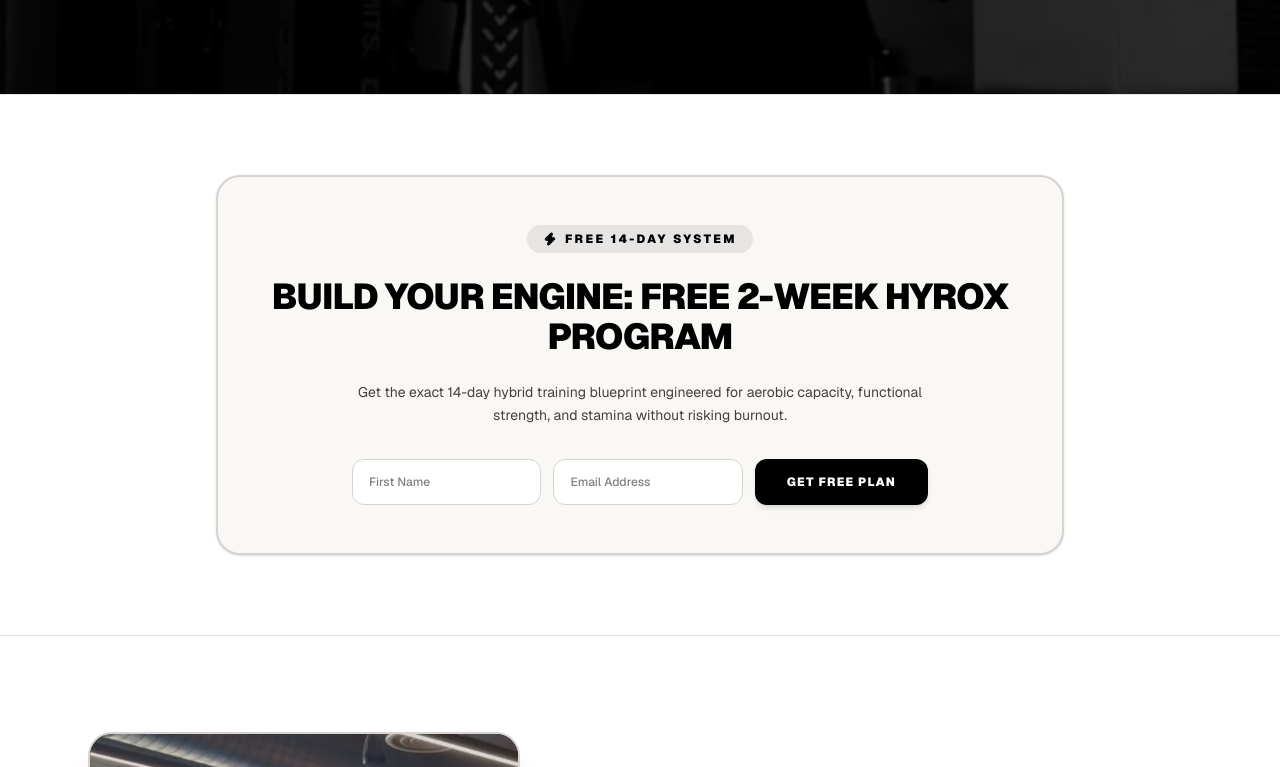
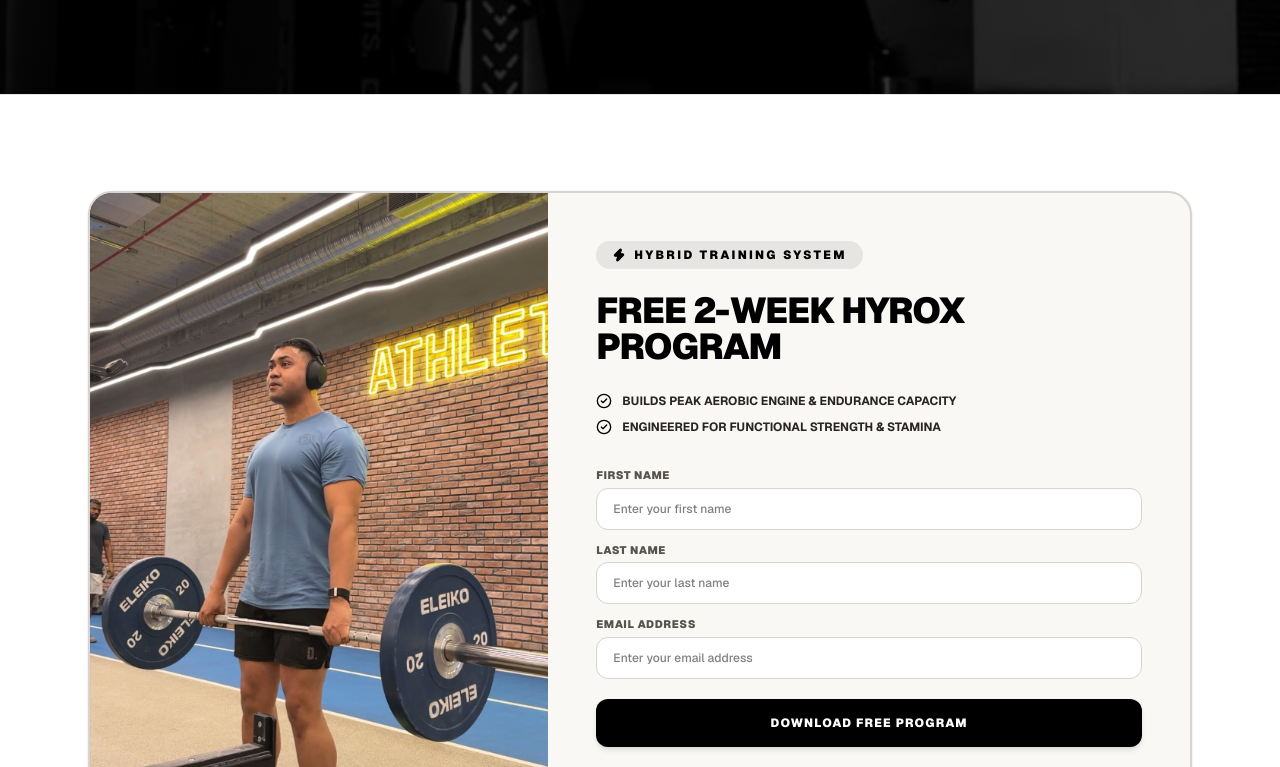
Before and after one commit to GoosainM/align365, a Next.js app: page / in a window 1280 px wide. Shown: the part 1693-2460 px from the top of the page. Built offline with nearby package versions, Linux system fonts and the light colour scheme.

Commit message:
Add photo and stacked name/email fields to HYROX lead section

```diff
--- a/src/app/page.tsx
+++ b/src/app/page.tsx
@@ -29,7 +29,8 @@ function Align365Logo() {
 }
 
 function HyroxLeadSection() {
-  const [name, setName] = useState("");
+  const [firstName, setFirstName] = useState("");
+  const [lastName, setLastName] = useState("");
   const [email, setEmail] = useState("");
   const [loading, setLoading] = useState(false);
   const router = useRouter();
@@ -44,7 +45,7 @@ function HyroxLeadSection() {
         headers: { "Content-Type": "application/json" },
         body: JSON.stringify({
           type: "HYROX Lead Magnet",
-          name,
+          name: `${firstName} ${lastName}`,
           email,
           submittedAt: new Date().toISOString(),
         }),
@@ -64,46 +65,94 @@ function HyroxLeadSection() {
   };
 
   return (
-    <section className="py-20 bg-white border-t border-stone-200">
-      <div className="max-w-4xl mx-auto px-6">
-        <div className="p-8 sm:p-12 bg-[#FAF8F5] border-2 border-stone-300 rounded-3xl space-y-6 shadow-sm text-center">
-          <div className="inline-flex items-center gap-2 text-xs font-black uppercase tracking-[0.2em] text-black bg-stone-200 px-4 py-1.5 rounded-full">
-            <Zap className="w-3.5 h-3.5 text-black fill-black" /> Free 14-Day System
+    <section className="py-24 bg-white border-t border-stone-200">
+      <div className="max-w-6xl mx-auto px-6">
+        <div className="bg-[#FAF8F5] border-2 border-stone-300 rounded-3xl overflow-hidden shadow-sm grid lg:grid-cols-12 items-center">
+
+          {/* Side Photo Column */}
+          <div className="lg:col-span-5 relative h-72 lg:h-full min-h-[350px] bg-stone-900">
+            <div
+              className="absolute inset-0 bg-cover bg-center"
+              style={{ backgroundImage: "url('/pic1.jpg')" }} // Change to your preferred image
+            />
+            <div className="absolute inset-0 bg-gradient-to-t from-black/70 via-transparent to-transparent lg:hidden" />
+            <div className="absolute bottom-4 left-4 right-4 lg:hidden text-white">
+              <span className="text-xs font-black uppercase tracking-widest bg-white/20 px-3 py-1 rounded backdrop-blur-sm">
+                Limited Time Freebie
+              </span>
+            </div>
           </div>
 
-          <h2 className="text-3xl sm:text-4xl font-black uppercase tracking-tight text-black">
-            Build Your Engine: Free 2-Week HYROX Program
+          {/* Content & Form Column */}
+          <div className="lg:col-span-7 p-8 sm:p-12 space-y-6">
+            <div className="inline-flex items-center gap-2 text-xs font-black uppercase tracking-[0.2em] text-black bg-stone-200 px-4 py-1.5 rounded-full">
+              <Zap className="w-3.5 h-3.5 text-black fill-black" /> Hybrid Training System
+            </div>
+
+            <h2 className="text-3xl sm:text-4xl font-black uppercase tracking-tight text-black leading-none">
+              Free 2-week HYROX Program
             </h2>
 
-          <p className="text-stone-700 text-sm max-w-xl mx-auto leading-relaxed">
-            Get the exact 14-day hybrid training blueprint engineered for aerobic capacity, functional strength, and stamina without risking burnout.
-          </p>
+            {/* 2 Benefits underneath */}
+            <div className="space-y-2.5 pt-1">
+              <div className="flex items-center gap-2.5 text-xs font-bold uppercase text-stone-800">
+                <CheckCircle2 className="w-4 h-4 text-black flex-shrink-0" />
+                <span>Builds peak aerobic engine & endurance capacity</span>
+              </div>
+              <div className="flex items-center gap-2.5 text-xs font-bold uppercase text-stone-800">
+                <CheckCircle2 className="w-4 h-4 text-black flex-shrink-0" />
+                <span>Engineered for functional strength & stamina</span>
+              </div>
+            </div>
 
-          <form onSubmit={handleSubmit} className="flex flex-col sm:flex-row gap-3 max-w-xl mx-auto pt-2">
+            {/* Form Fields Stacked Underneath */}
+            <form onSubmit={handleSubmit} className="space-y-3 pt-2">
+              <div>
+                <label className="block text-[11px] font-black uppercase tracking-wider text-stone-600 mb-1">First Name</label>
                 <input
                   type="text"
                   required
-              value={name}
-              onChange={(e) => setName(e.target.value)}
-              placeholder="First Name"
-              className="px-4 py-3.5 bg-white text-black rounded-xl border border-stone-300 text-xs font-medium w-full focus:outline-none focus:border-black transition-colors"
+                  value={firstName}
+                  onChange={(e) => setFirstName(e.target.value)}
+                  placeholder="Enter your first name"
+                  className="w-full px-4 py-3 bg-white text-black rounded-xl border border-stone-300 text-xs font-medium focus:outline-none focus:border-black transition-colors"
                 />
+              </div>
+
+              <div>
+                <label className="block text-[11px] font-black uppercase tracking-wider text-stone-600 mb-1">Last Name</label>
+                <input
+                  type="text"
+                  required
+                  value={lastName}
+                  onChange={(e) => setLastName(e.target.value)}
+                  placeholder="Enter your last name"
+                  className="w-full px-4 py-3 bg-white text-black rounded-xl border border-stone-300 text-xs font-medium focus:outline-none focus:border-black transition-colors"
+                />
+              </div>
+
+              <div>
+                <label className="block text-[11px] font-black uppercase tracking-wider text-stone-600 mb-1">Email Address</label>
                 <input
                   type="email"
                   required
                   value={email}
                   onChange={(e) => setEmail(e.target.value)}
-              placeholder="Email Address"
-              className="px-4 py-3.5 bg-white text-black rounded-xl border border-stone-300 text-xs font-medium w-full focus:outline-none focus:border-black transition-colors"
+                  placeholder="Enter your email address"
+                  className="w-full px-4 py-3 bg-white text-black rounded-xl border border-stone-300 text-xs font-medium focus:outline-none focus:border-black transition-colors"
                 />
+              </div>
+
               <button
                 type="submit"
                 disabled={loading}
-              className="bg-black text-white font-black text-xs uppercase tracking-widest px-8 py-3.5 rounded-xl hover:bg-stone-800 transition-colors whitespace-nowrap shadow-md disabled:opacity-50"
+                className="w-full mt-2 bg-black text-white font-black text-xs uppercase tracking-widest py-4 rounded-xl hover:bg-stone-800 transition-colors shadow-md disabled:opacity-50"
               >
-              {loading ? "Sending..." : "Get Free Plan"}
+                {loading ? "Sending..." : "Download Free Program"}
               </button>
             </form>
+          </div>
+
         </div>
       </div>
     </section>
```
Lines whose indentation alone changed are shown as unchanged.
